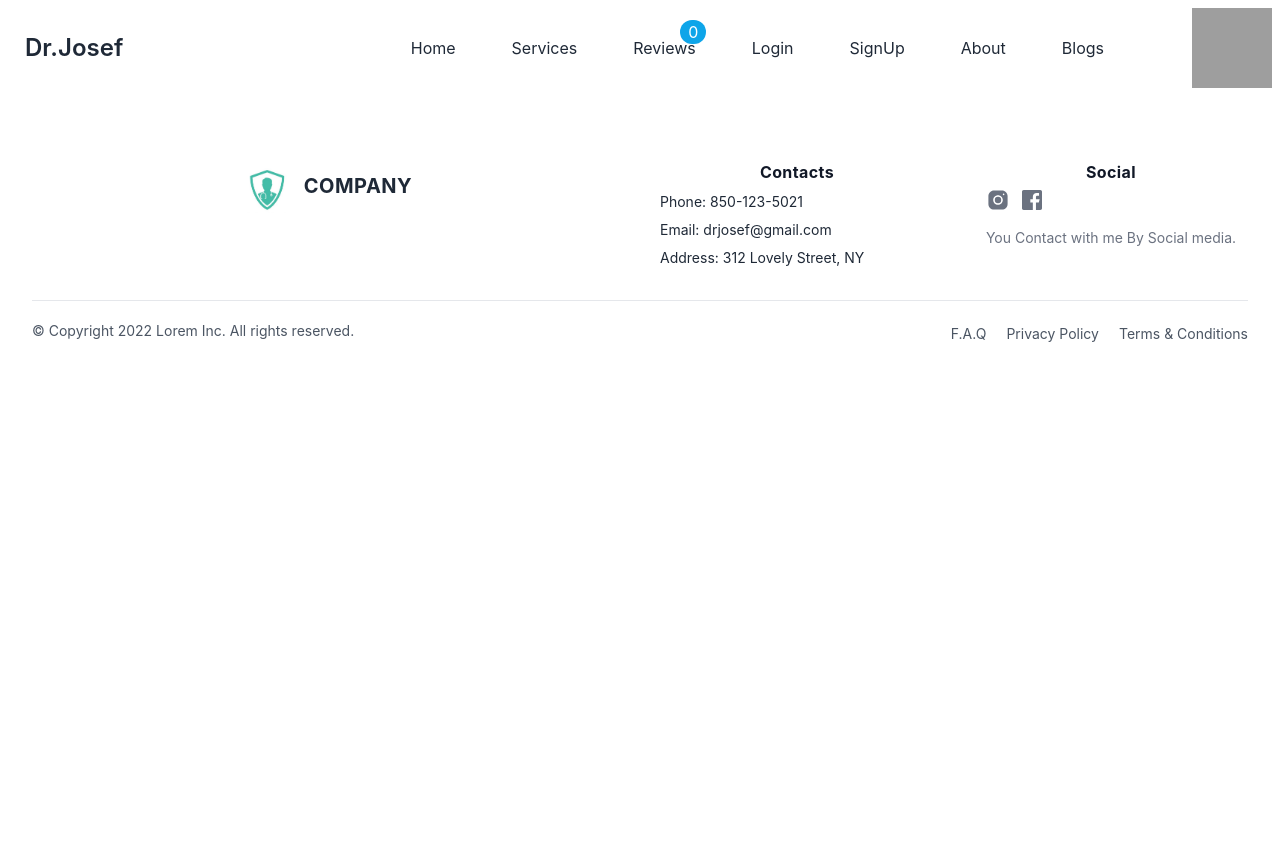
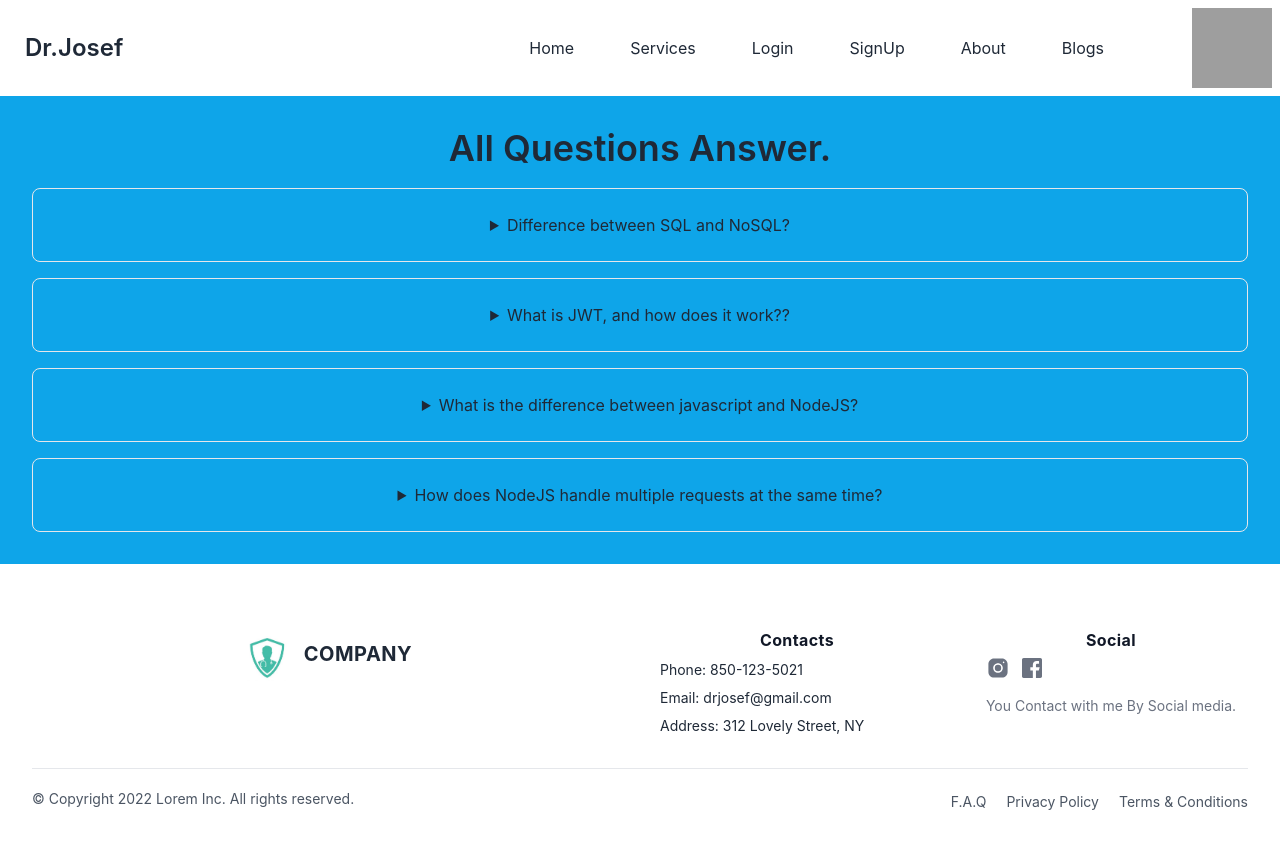
Before and after one commit to mdasif526976/Dr.Josef, a React (Create React App) app: page /blog in a window 1280 px wide. Shown: the top 848 px of the page. Before the commit the page ends 800 px from the top, so only its background shows below. Built offline with nearby package versions, Linux system fonts and the light colour scheme; grey boxes are pictures that could not be loaded.

Commit message:
blog page add

```diff
--- a/src/component/blog/Blog.js
+++ b/src/component/blog/Blog.js
@@ -3,7 +3,52 @@ import React from 'react';
 const Blog = () => {
     return (
         <div>
-
+            <section className="bg-sky-500 dark:text-gray-100">
+<div className="container flex flex-col justify-center px-4 py-8 mx-auto md:p-8">
+	<h2 className="text-2xl mb-5 font-semibold sm:text-4xl">All Questions Answer.</h2>
+	<div className="space-y-4">
+		<details className="w-full border rounded-lg">
+			<summary className="px-4 py-6 focus:outline-none
+                focus-visible:ring-violet-400">Difference between SQL and NoSQL?</summary>
+			<p className="px-4 py-6 pt-0 ml-4 -mt-4 text-gray-200">
+           <span className='text-2xl underline'>SQL:</span>SQL is the programming language used to interface with relational databases.
+             <br></br>(Relational databases model data as records in rows and tables with logical links between them)
+                 </p>
+			<p className="px-4 py-6 pt-0 ml-4 -mt-4 text-gray-200">
+           <span className='text-2xl underline'>NOSQL:</span>NoSQL is a class of DBMs that are non-relational and generally do not use SQL.
+                 </p>
+		</details>
+		<details className="w-full border rounded-lg">
+			<summary className="px-4 py-6 focus:outline-none focus-visible:ring-violet-400">
+            What is JWT, and how does it work??</summary>
+			<p className="px-4 py-6 pt-0 ml-4 -mt-4 text-gray-200">
+            <span className='text-2xl underline'>Answer-1:</span> JWT, or JSON Web Token, is an open standard used to share security information between two parties — a client and a server.
+             Each JWT contains encoded JSON objects, including a set of claims. JWTs are signed using a cryptographic algorithm to ensure that the claims cannot be altered after the token is issued.
+       <br></br>
+             <span className='text-2xl underline'>Answer-2:</span>JWTs differ from other web tokens in that they contain a set of claims. Claims are used to transmit information between two parties. What these claims are depends on the use case at hand. For example, a claim may assert who issued the token,
+              how long it is valid for, or what permissions the client has been granted.
+             </p>
+		</details>
+		<details className="w-full border rounded-lg">
+			<summary className="px-4 py-6 focus:outline-none focus-visible:ring-violet-400">
+            What is the difference between javascript and NodeJS?</summary>
+			<p className="px-4 py-6 pt-0 ml-4 -mt-4 text-gray-200">
+            <span className='text-2xl underline'>Javascript:</span> javascript is a programming language.
+            <br></br>
+            <span className='text-2xl underline'>NodeJS:</span> NodeJS is a JavaScript Runtime.
+                 </p>
+			</details>
+		<details className="w-full border rounded-lg">
+			<summary className="px-4 py-6 focus:outline-none focus-visible:ring-violet-400">
+            How does NodeJS handle multiple requests at the same time?</summary>
+			<p className="px-4 py-6 pt-0 ml-4 -mt-4 text-gray-200">
+            <span className='text-2xl underline'>Answer:</span>NodeJS receives multiple client requests and places them into EventQueue. NodeJS is built with the concept of event-driven architecture. NodeJS has its own EventLoop which is an infinite loop that receives requests and processes them.
+              EventLoop is the listener for the EventQueue
+                 </p>
+			</details>
+		</div>
+	</div>
+</section>
         </div>
     );
 };
--- a/src/component/signup/Signup.js
+++ b/src/component/signup/Signup.js
@@ -1,10 +1,11 @@
 import React, { useContext } from 'react';
-import { Link } from 'react-router-dom';
+import { Link, useNavigate } from 'react-router-dom';
 import { AuthContext } from '../../authproovider/AuthProvidor';
 import logo from '../../image/73812-cloud-computing-security.gif'
 
 const Signup = () => {
-    const {createUser,setUser} = useContext(AuthContext)
+    const {createUser,setUser} = useContext(AuthContext);
+    const navigate = useNavigate();
     const handlesubmit =(event)=>{
         event.preventDefault();
         const form = event.target;
@@ -16,6 +17,8 @@ const Signup = () => {
         .then((result) => {
             const user = result.user;
             console.log(user)
+            setUser(user)
+            navigate('/')
           })
           .catch(err=>console.error(err))
           form.reset();
--- a/src/shered/Navbar.js
+++ b/src/shered/Navbar.js
@@ -3,7 +3,7 @@ import { Link } from 'react-router-dom';
 import { AuthContext } from '../authproovider/AuthProvidor';
 
 const Navbar = () => {
-    const {review} = useContext(AuthContext)
+    const {review,user} = useContext(AuthContext)
     return (
         <div>
             <div className="navbar bg-base-100">
@@ -15,19 +15,25 @@ const Navbar = () => {
     <ul className='md:flex mr-10 hidden'>
 <Link to='/' className='mr-6 hover:bg-sky-400 hover:text-white  py-2 px-4 rounded'>Home</Link>
 <Link to='/service' className='mr-6 hover:bg-sky-400 hover:text-white  py-2 px-4 rounded'>Services</Link>
-<Link to='/review' className='mr-6 hover:bg-sky-400 hover:text-white  py-2 px-4 rounded'>
+{
+    user.uid?
+    <Link to='/review' className='mr-6 hover:bg-sky-400 hover:text-white  py-2 px-4 rounded'>
     <div className='relative'>
       <div>
         <p className='absolute left-3/4 bottom-4 bg-sky-500 px-2
          rounded-full text-white'>{review}</p>
       </div>
       <div>
-        <h1>Reviews</h1>
+        <h1>My Reviews</h1>
       </div>
     </div>
     </Link>
-<Link to='/login' className='mr-6 hover:bg-sky-400 hover:text-white  py-2 px-4 rounded'>Login</Link>
+    :
+    <>
+    <Link to='/login' className='mr-6 hover:bg-sky-400 hover:text-white  py-2 px-4 rounded'>Login</Link>
 <Link to='/signup' className='mr-6 hover:bg-sky-400 hover:text-white  py-2 px-4 rounded'>SignUp</Link>
+    </>
+}
 <Link to='/about' className='mr-6 hover:bg-sky-400 hover:text-white  py-2 px-4 rounded'>About</Link>
 <Link to='/blog' className='mr-6 hover:bg-sky-400 hover:text-white  py-2 px-4 rounded'>Blogs</Link>
     </ul>
```
